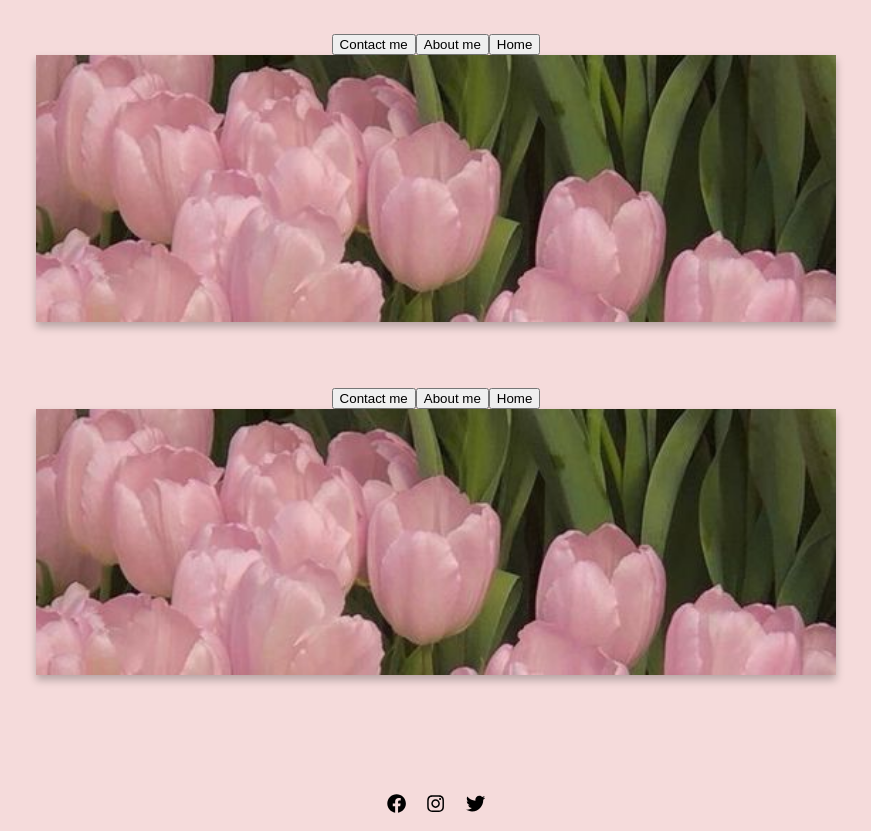
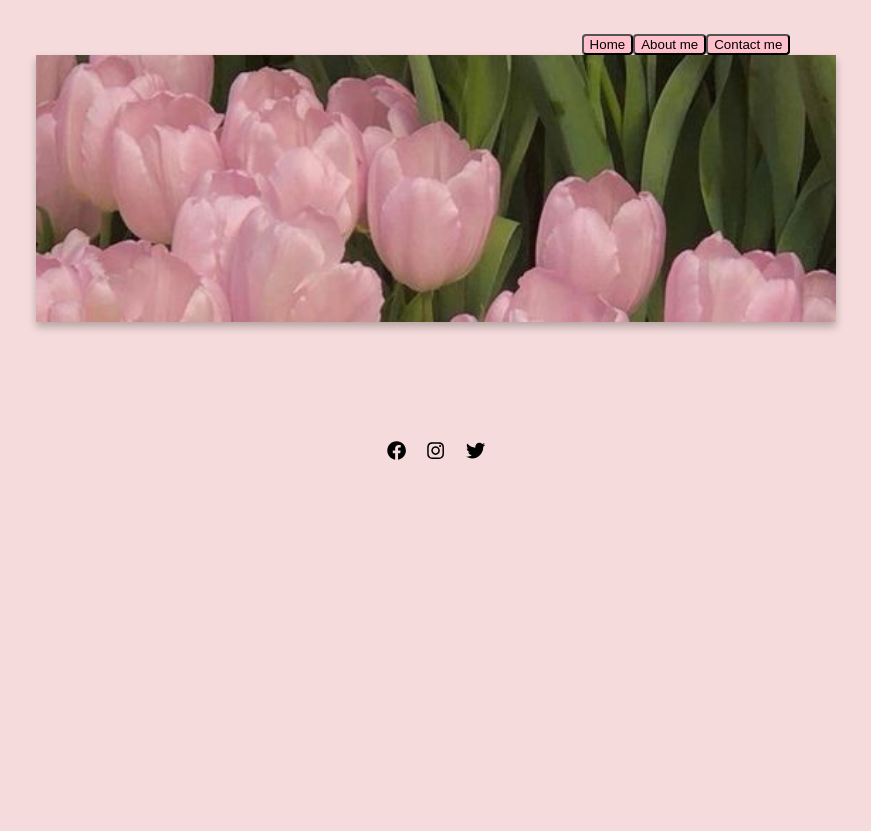
Before and after one commit to Chali96/my-react-portfolio, a React (Create React App) app: page /contact in a window 1280 px wide. Shown: the whole page, without its empty margins (204-1075 px from the left). After the commit the page ends 800 px from the top, so only its background shows below. Built offline with nearby package versions, Linux system fonts and the light colour scheme.

Commit message:
added some css to navbar

```diff
--- a/src/components/Contact.js
+++ b/src/components/Contact.js
@@ -1,10 +1,8 @@
-import Header from './Header';
 
 
 const Contact = () => {
     return (
         <div className='container'>
-            <Header/>
             <h3>
 
             </h3>
--- a/src/components/Header.js
+++ b/src/components/Header.js
@@ -8,18 +8,20 @@ const Header = () => {
     return (
      <div className="container">
           <div className='navbar'>
-          <Link className='btntext' to="/contact">
+          <Link className='btntext' to="/">
 
-            <button className='navbtn'>Contact me</button>
+            <button className='navbtn'>Home</button>
            </Link>
            <Link className='btntext' to="/about">
 
             <button className='navbtn'>About me</button>
            </Link>
-           <Link className='btntext' to="/">
+          <Link className='btntext' to="/contact">
 
-            <button className='navbtn'>Home</button>
+            <button className='navbtn'>Contact me</button>
            </Link>
+
+
             </div>
         <img className='headerimg' src={header} alt="first image" />
 
--- a/src/index.css
+++ b/src/index.css
@@ -106,3 +106,17 @@ max-width: 650px;
   box-shadow: 0px 4px 4px rgba(0, 0, 0, 0.25);
   border-radius: 32px;
 }
+
+.navbar{
+margin-left: 500px;
+
+}
+
+.navbtn{
+  border-radius: 4px;
+  background-color: pink;
+}
+
+.navbtn:hover{
+  background-color: palevioletred;
+}
```
